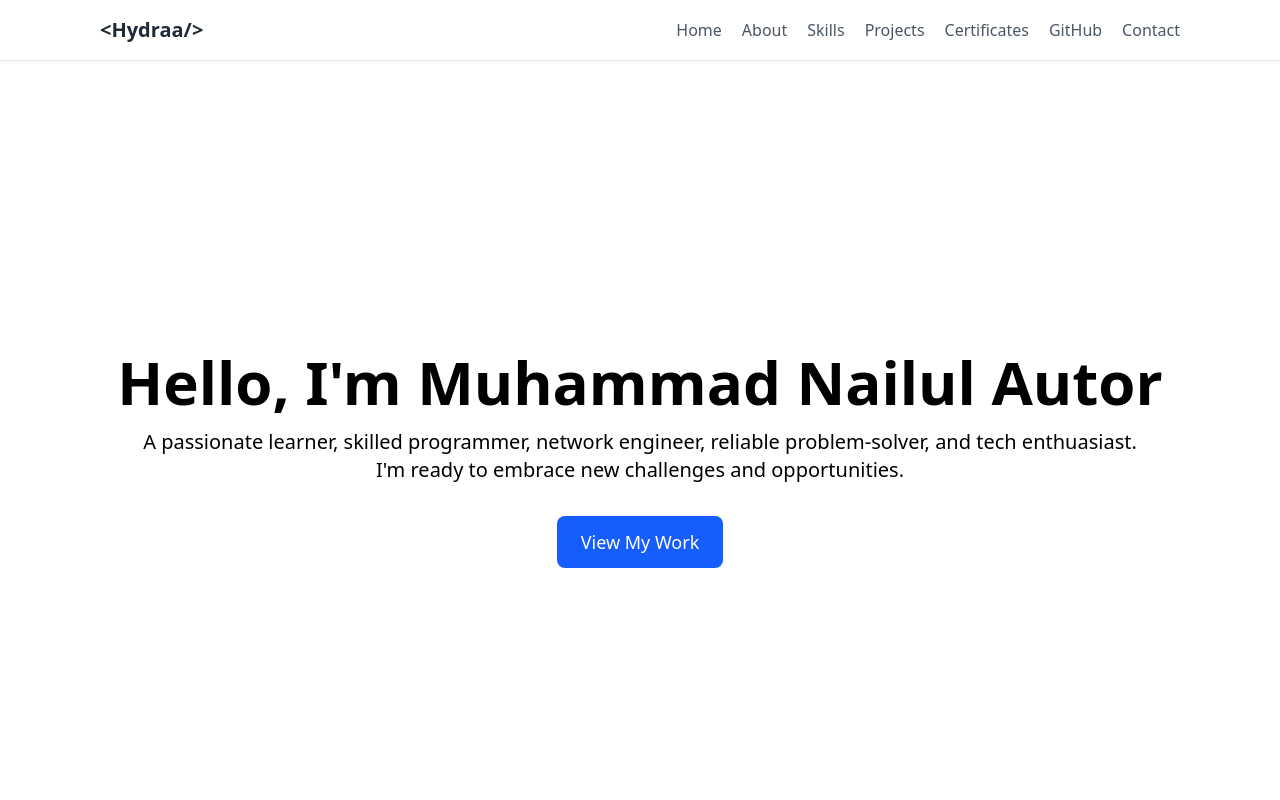
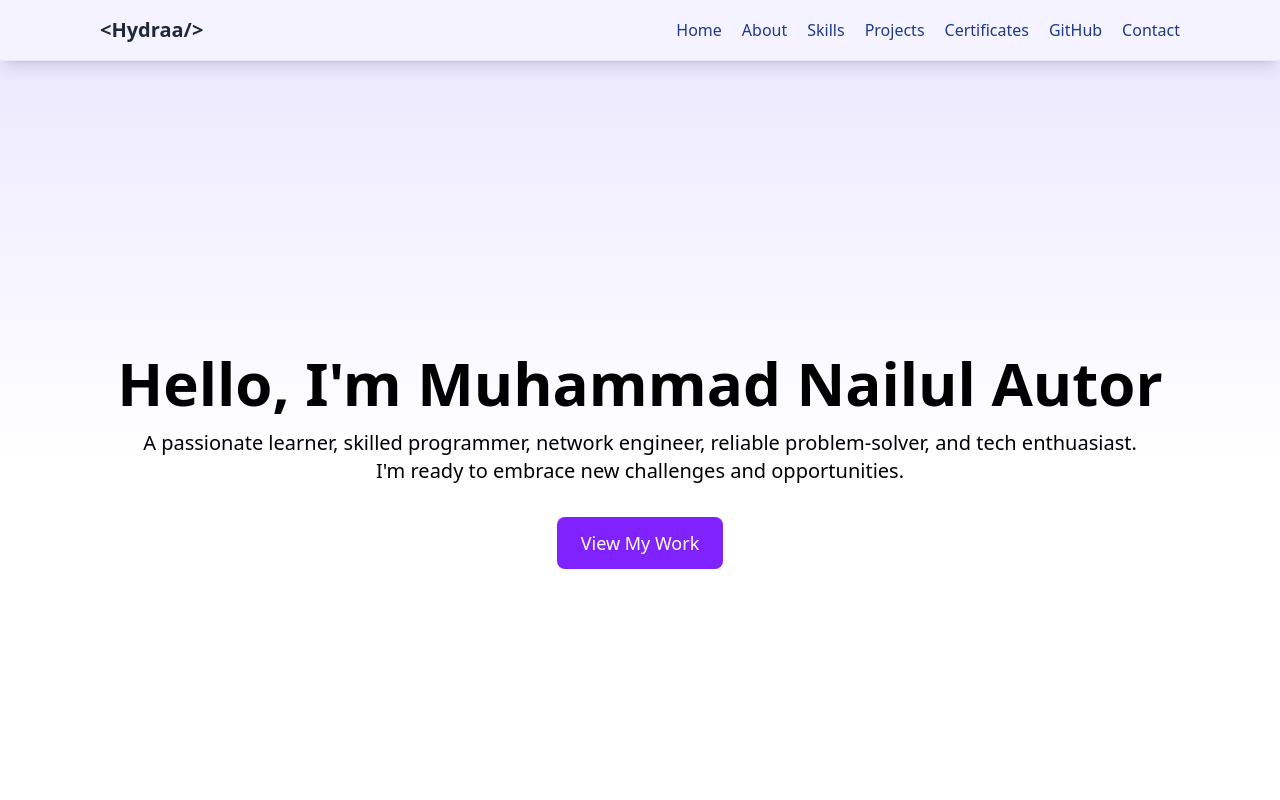
Before and after one commit to hydraa94/portfolio_2.0, a React (Vite) app in the folder client/: page / in a window 1280 px wide. Shown: the top 800 px of the page. Built offline with nearby package versions, Linux system fonts and the light colour scheme.

Commit message:
Adding some dark theme color accent and some color tweaking

```diff
--- a/client/src/App.tsx
+++ b/client/src/App.tsx
@@ -10,7 +10,7 @@ import { ContactSection } from "./components/Sections/ContactSection";
 
 function App() {
   return (
-    <div className="min-h-screen">
+    <div className="min-h-screen dark:bg-violet-900">
       <Header />
       <main>
         <HeroSection />
--- a/client/src/components/Layout/Footer.tsx
+++ b/client/src/components/Layout/Footer.tsx
@@ -1,13 +1,13 @@
-import { Container } from "./Container"
+import { Container } from "./Container";
 
 export const Footer = () => {
   return (
-    <footer className="bg-gray-50 py-8">
+    <footer className="bg-gray-50 dark:bg-slate-900 py-8">
       <Container>
-        <div className="text-center text-gray-600">
+        <div className="text-center text-gray-600 dark:text-white">
           <p>&copy; 2024 Muhammad Nailul Autor. All rights reserved.</p>
         </div>
       </Container>
     </footer>
-  )
-}
+  );
+};
--- a/client/src/components/Layout/Header.tsx
+++ b/client/src/components/Layout/Header.tsx
@@ -3,59 +3,38 @@ import ScrambleText from "../UI/ScrambleText";
 
 export const Header = () => {
   return (
-    <header className="bg-white shadow-sm sticky top-0 z-50">
+    <header className="sticky top-0 z-10 bg-violet-50 border-b border-violet-100 dark:bg-blue-900/50 dark:border-blue-800 backdrop-blur backdrop-saturate-150 shadow-lg">
       <Container>
         <nav className="flex items-center justify-between py-4">
-          <div className="text-xl font-bold text-gray-800">
+          {/* Brand / Logo */}
+          <div className="text-xl font-bold">
             <ScrambleText
               texts={["Nailul Autor", "Hydraa"]}
               scrambleSpeed={100}
               holdDuration={2000}
+              className="text-blue-900 dark:text-white"
             />
           </div>
+
+          {/* Navigation */}
           <div className="hidden md:flex space-x-5">
-            <a
-              href="#home"
-              className="text-gray-600 hover:text-gray-900 transition-colors"
-            >
-              Home
-            </a>
-            <a
-              href="#about"
-              className="text-gray-600 hover:text-gray-900 transition-colors"
-            >
-              About
-            </a>
-            <a
-              href="#tech-stack"
-              className="text-gray-600 hover:text-gray-900 transition-colors"
-            >
-              Skills
-            </a>
-            <a
-              href="#projects"
-              className="text-gray-600 hover:text-gray-900 transition-colors"
-            >
-              Projects
-            </a>
-            <a
-              href="#certificates"
-              className="text-gray-600 hover:text-gray-900 transition-colors"
-            >
-              Certificates
-            </a>
-            <a
-              href="#github"
-              className="text-gray-600 hover:text-gray-900 transition-colors"
-            >
-              GitHub
-            </a>
-            <a
-              href="#contact"
-              className="text-gray-600 hover:text-gray-900 transition-colors"
-            >
-              Contact
-            </a>
+            {[
+              { href: "#home", label: "Home" },
+              { href: "#about", label: "About" },
+              { href: "#tech-stack", label: "Skills" },
+              { href: "#projects", label: "Projects" },
+              { href: "#certificates", label: "Certificates" },
+              { href: "#github", label: "GitHub" },
+              { href: "#contact", label: "Contact" },
+            ].map(({ href, label }) => (
+              <a
+                key={href}
+                href={href}
+                className="text-blue-900 dark:text-white transition-colors hover:text-blue-700 dark:hover:text-blue-300"
+              >
+                {label}
+              </a>
+            ))}
           </div>
         </nav>
       </Container>
--- a/client/src/components/Sections/CertificatesSection.tsx
+++ b/client/src/components/Sections/CertificatesSection.tsx
@@ -1,15 +1,18 @@
-import { Container } from "../Layout/Container"
-import { SectionTitle } from "../UI/SectionTitle"
-import { CertificateCard } from "../Cards/CertificateCard"
-import { certificates } from "../../data/certificates"
+import { Container } from "../Layout/Container";
+import { SectionTitle } from "../UI/SectionTitle";
+import { CertificateCard } from "../Cards/CertificateCard";
+import { certificates } from "../../data/certificates";
 
 export const CertificatesSection = () => {
   return (
-    <section id="certificates" className="py-20 bg-gray-50">
+    <section id="certificates" className="py-20 bg-gray-50 dark:bg-slate-900">
       <Container>
-        <SectionTitle>Certificates & Achievements</SectionTitle>
-        <p className="text-center text-gray-600 mb-12 max-w-2xl mx-auto">
-          Professional certifications and learning achievements that showcase my commitment to continuous growth
+        <SectionTitle className="text-white">
+          Certificates & Achievements
+        </SectionTitle>
+        <p className="text-center text-gray-600 dark:text-white mb-12 max-w-2xl mx-auto">
+          Professional certifications and learning achievements that showcase my
+          commitment to continuous growth
         </p>
 
         <div className="grid grid-cols-1 md:grid-cols-2 gap-8">
@@ -17,11 +20,7 @@ export const CertificatesSection = () => {
             <CertificateCard key={certificate.id} certificate={certificate} />
           ))}
         </div>
-
-        <div className="text-center mt-8">
-          <p className="text-sm text-gray-500">📄 Certificate PDFs will be available soon via Google Drive links</p>
-        </div>
       </Container>
     </section>
-  )
-}
+  );
+};
--- a/client/src/components/Sections/ContactSection.tsx
+++ b/client/src/components/Sections/ContactSection.tsx
@@ -1,29 +1,36 @@
-import { Container } from "../Layout/Container"
-import { SectionTitle } from "../UI/SectionTitle"
-import { SocialIcon } from "../Cards/SocialIcon"
+import { Container } from "../Layout/Container";
+import { SectionTitle } from "../UI/SectionTitle";
+import { SocialIcon } from "../Cards/SocialIcon";
 
 export const ContactSection = () => {
   return (
-    <section id="contact" className="py-20 bg-gray-50">
+    <section id="contact" className="py-20 bg-gray-50 dark:bg-slate-900">
       <Container>
-        <SectionTitle>Let's Connect!</SectionTitle>
-        <p className="text-center text-gray-600 mb-8 max-w-2xl mx-auto">
-          Follow me on my social media accounts to stay updated with my projects and activities.
+        <SectionTitle className="dark:text-white">Let's Connect!</SectionTitle>
+        <p className="text-center text-gray-600 dark:text-white mb-8 max-w-2xl mx-auto">
+          Follow me on my social media accounts to stay updated with my projects
+          and activities.
         </p>
         <div className="flex justify-center gap-8 flex-wrap">
           <SocialIcon
             href="https://github.com/nailul-autor"
             icon={<span className="text-2xl">📱</span>}
             label="GitHub"
+
+
           />
           <SocialIcon
             href="https://instagram.com/nailul-autor"
             icon={<span className="text-2xl">📷</span>}
             label="Instagram"
           />
-          <SocialIcon href="https://itch.io/nailul-autor" icon={<span className="text-2xl">🎮</span>} label="Itch.io" />
+          <SocialIcon
+            href="https://itch.io/nailul-autor"
+            icon={<span className="text-2xl">🎮</span>}
+            label="Itch.io"
+          />
         </div>
       </Container>
     </section>
-  )
-}
+  );
+};
--- a/client/src/components/Sections/GitHubActivity.tsx
+++ b/client/src/components/Sections/GitHubActivity.tsx
@@ -3,9 +3,11 @@ import { SectionTitle } from "../UI/SectionTitle";
 
 export const GitHubActivity = () => {
   return (
-    <section id="github" className="py-20 bg-white">
+    <section id="github" className="py-20 bg-gray-50 dark:bg-slate-900">
       <Container>
-        <SectionTitle>GitHub Activities</SectionTitle>
+        <SectionTitle className="dark:text-white">
+          GitHub Activities
+        </SectionTitle>
         {/* GitHub Stats Section */}
         <div className="flex flec-col justify-center items-center mb-8">
           <img
--- a/client/src/components/Sections/HeroSection.tsx
+++ b/client/src/components/Sections/HeroSection.tsx
@@ -5,14 +5,14 @@ export const HeroSection = () => {
   return (
     <section
       id="home"
-      className="bg-white my-full min-h-screen flex items-center"
+      className="bg-gradient-to-b from-violet-100 via-white to-white dark:from-blue-900 dark:via-slate-800 dark:to-slate-900 my-full min-h-screen flex items-center"
     >
       <Container>
         <div className="text-center">
-          <h1 className="text-4xl md:text-6xl font-bold text-black mb-4">
+          <h1 className="text-4xl md:text-6xl font-bold text-black dark:text-white mb-4">
             Hello, I'm Muhammad Nailul Autor
           </h1>
-          <p className="text-xl text-black mb-8 max-w-5xl mx-auto">
+          <p className="text-xl text-black dark:text-white mb-8 max-w-5xl mx-auto">
             A passionate learner, skilled programmer, network engineer, reliable
             problem-solver, and tech enthuasiast. <br /> I'm ready to embrace
             new challenges and opportunities.
--- a/client/src/components/Sections/ProjectsSection.tsx
+++ b/client/src/components/Sections/ProjectsSection.tsx
@@ -1,13 +1,13 @@
-import { Container } from "../Layout/Container"
-import { SectionTitle } from "../UI/SectionTitle"
-import { ProjectCard } from "../Cards/ProjectCard"
-import { projects } from "../../data/projects"
+import { Container } from "../Layout/Container";
+import { SectionTitle } from "../UI/SectionTitle";
+import { ProjectCard } from "../Cards/ProjectCard";
+import { projects } from "../../data/projects";
 
 export const ProjectsSection = () => {
   return (
-    <section id="projects" className="py-20 bg-gray-50">
+    <section id="projects" className="py-20 bg-gray-50 dark:bg-slate-900">
       <Container>
-        <SectionTitle>Projects</SectionTitle>
+        <SectionTitle className="dark:text-white">Projects</SectionTitle>
         <div className="grid grid-cols-1 md:grid-cols-2 lg:grid-cols-3 gap-8">
           {projects.map((project) => (
             <ProjectCard key={project.id} project={project} />
@@ -15,5 +15,5 @@ export const ProjectsSection = () => {
         </div>
       </Container>
     </section>
-  )
-}
+  );
+};
--- a/client/src/components/UI/Button.tsx
+++ b/client/src/components/UI/Button.tsx
@@ -1,29 +1,41 @@
-import type { ButtonHTMLAttributes, ReactNode } from "react"
+import type { ButtonHTMLAttributes, ReactNode } from "react";
 
 interface ButtonProps extends ButtonHTMLAttributes<HTMLButtonElement> {
-  variant?: "primary" | "secondary" | "outline"
-  size?: "sm" | "md" | "lg"
-  children: ReactNode
+  variant?: "primary" | "secondary" | "outline";
+  size?: "sm" | "md" | "lg";
+  children: ReactNode;
 }
 
-export const Button = ({ variant = "primary", size = "md", children, className = "", ...props }: ButtonProps) => {
-  const baseClasses = "font-medium rounded-lg transition-colors focus:outline-none focus:ring-2 focus:ring-offset-2"
+export const Button = ({
+  variant = "primary",
+  size = "md",
+  children,
+  className = "",
+  ...props
+}: ButtonProps) => {
+  const baseClasses =
+    "font-medium rounded-lg transition-colors focus:outline-none focus:ring-2 focus:ring-offset-2";
 
   const variantClasses = {
-    primary: "bg-blue-600 text-white hover:bg-blue-700 focus:ring-blue-500",
+    primary:
+      "bg-violet-600 dark:bg-violet-600 text-white hover:bg-blue-700 focus:ring-blue-500",
     secondary: "bg-gray-600 text-white hover:bg-gray-700 focus:ring-gray-500",
-    outline: "border-2 border-blue-600 text-blue-600 hover:bg-blue-50 focus:ring-blue-500",
-  }
+    outline:
+      "border-2 border-blue-600 text-blue-600 hover:bg-blue-50 focus:ring-blue-500",
+  };
 
   const sizeClasses = {
     sm: "px-3 py-1.5 text-sm",
     md: "px-4 py-2 text-base",
     lg: "px-6 py-3 text-lg",
-  }
+  };
 
   return (
-    <button className={`${baseClasses} ${variantClasses[variant]} ${sizeClasses[size]} ${className}`} {...props}>
+    <button
+      className={`${baseClasses} ${variantClasses[variant]} ${sizeClasses[size]} ${className}`}
+      {...props}
+    >
       {children}
     </button>
-  )
-}
+  );
+};
```
Also changed, not shown: client/src/components/Cards/SocialIcon.tsx (+7 -7 lines), client/src/components/Sections/AboutSection.tsx (+7 -5 lines), client/src/components/Sections/TechStackSection.tsx (+5 -3 lines).
